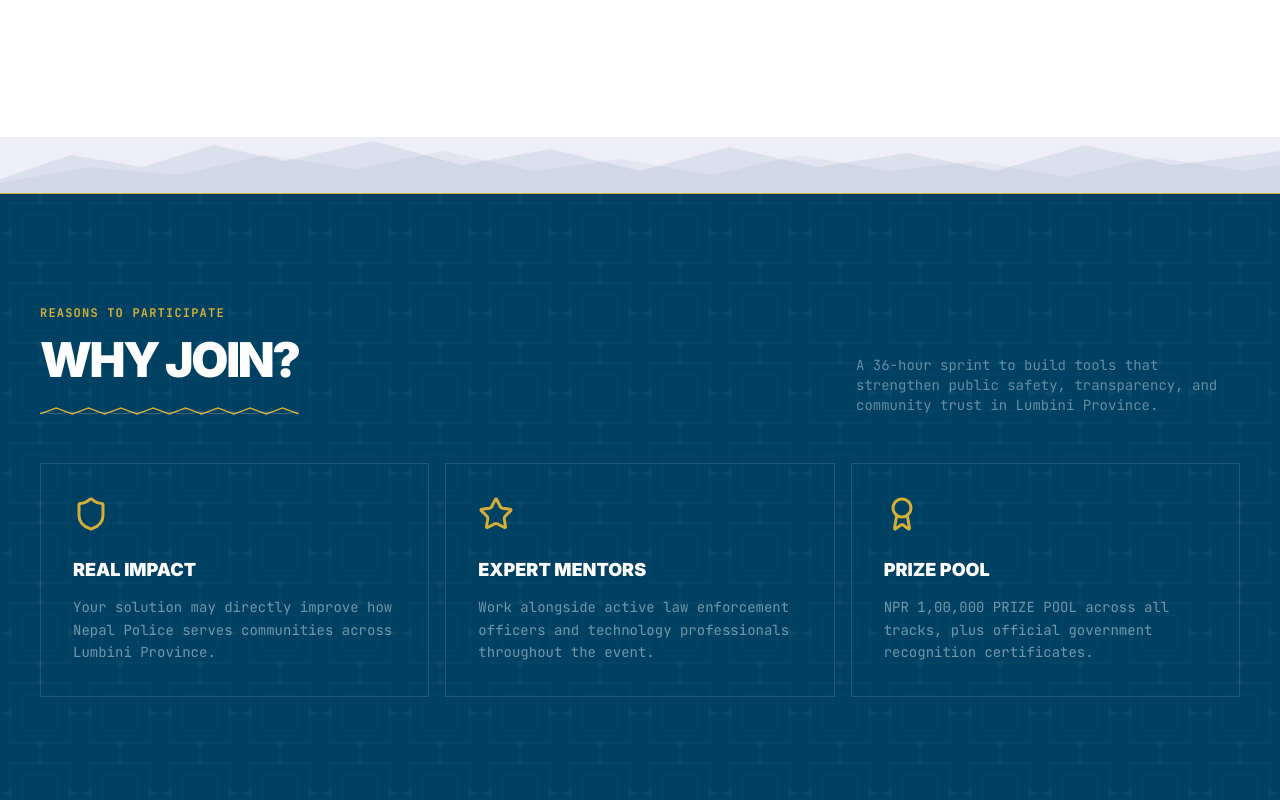
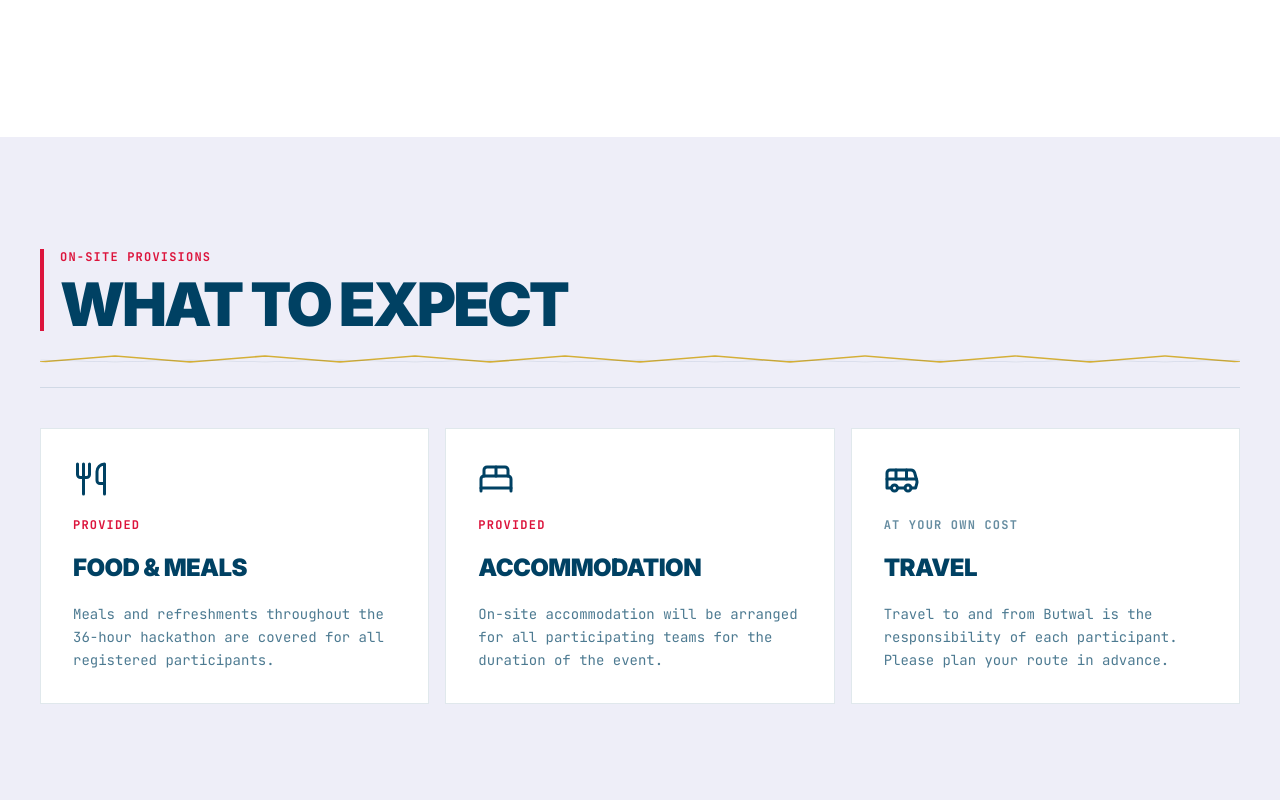
Before and after one commit to Banshaj-Paudel/Lumbini-Province-Police-Hackathon, a Next.js app: page / in a window 1280 px wide. Shown: the part 2800-3600 px from the top of the page. Built offline with nearby package versions, Linux system fonts and the light colour scheme; no server answers.

Commit message:
Add Provisions component to display on-site provisions for participants

```diff
--- /dev/null
+++ b/app/components/Provisions.tsx
@@ -0,0 +1,65 @@
+"use client";
+
+import { motion } from "framer-motion";
+import { Utensils, BedDouble, Bus } from "lucide-react";
+import { SectionHeading } from "./shared/SectionHeading";
+
+const provisions = [
+  {
+    Icon: Utensils,
+    status: "PROVIDED",
+    statusColor: "text-crimson",
+    title: "FOOD & MEALS",
+    desc: "Meals and refreshments throughout the 36-hour hackathon are covered for all registered participants.",
+  },
+  {
+    Icon: BedDouble,
+    status: "PROVIDED",
+    statusColor: "text-crimson",
+    title: "ACCOMMODATION",
+    desc: "On-site accommodation will be arranged for all participating teams for the duration of the event.",
+  },
+  {
+    Icon: Bus,
+    status: "AT YOUR OWN COST",
+    statusColor: "text-foreground/60",
+    title: "TRAVEL",
+    desc: "Travel to and from Butwal is the responsibility of each participant. Please plan your route in advance.",
+  },
+];
+
+export function Provisions() {
+  return (
+    <section id="provisions" className="w-full bg-soft py-24 md:py-28">
+      <div className="mx-auto max-w-7xl px-6 md:px-10">
+        <SectionHeading label="ON-SITE PROVISIONS" title="WHAT TO EXPECT" />
+
+        <div className="grid grid-cols-1 md:grid-cols-3 gap-4">
+          {provisions.map(({ Icon, status, statusColor, title, desc }, i) => (
+            <motion.div
+              key={title}
+              initial={{ opacity: 0, y: 20 }}
+              whileInView={{ opacity: 1, y: 0 }}
+              viewport={{ once: true }}
+              transition={{ duration: 0.5, delay: i * 0.1 }}
+              className="border border-border bg-white p-8 flex flex-col gap-5 hover:shadow-lg transition-shadow"
+            >
+              <Icon className="text-foreground" size={36} />
+              <span
+                className={`font-mono text-xs font-bold tracking-widest uppercase ${statusColor}`}
+              >
+                {status}
+              </span>
+              <h3 className="font-sans font-black text-2xl uppercase text-foreground tracking-tight leading-tight">
+                {title}
+              </h3>
+              <p className="font-mono text-sm text-foreground/70 leading-relaxed">
+                {desc}
+              </p>
+            </motion.div>
+          ))}
+        </div>
+      </div>
+    </section>
+  );
+}
--- a/app/page.tsx
+++ b/app/page.tsx
@@ -6,6 +6,7 @@ import { EventDetails } from "./components/EventDetails";
 import { FirstGovernmentHackathon } from "./components/FirstGovernmentHackathon";
 import { WhyJoin } from "./components/WhyJoin";
 import { Tracks } from "./components/Tracks";
+import { Provisions } from "./components/Provisions";
 import { HimalayanDivider } from "./components/HimalayanDivider";
 import { Timeline } from "./components/Timeline";
 import { Judges } from "./components/Judges";
@@ -27,6 +28,7 @@ export default function Home() {
       <EventDetails />
       <FirstGovernmentHackathon />
       <Tracks />
+      <Provisions />
 
       <HimalayanDivider />
       <WhyJoin />
```
